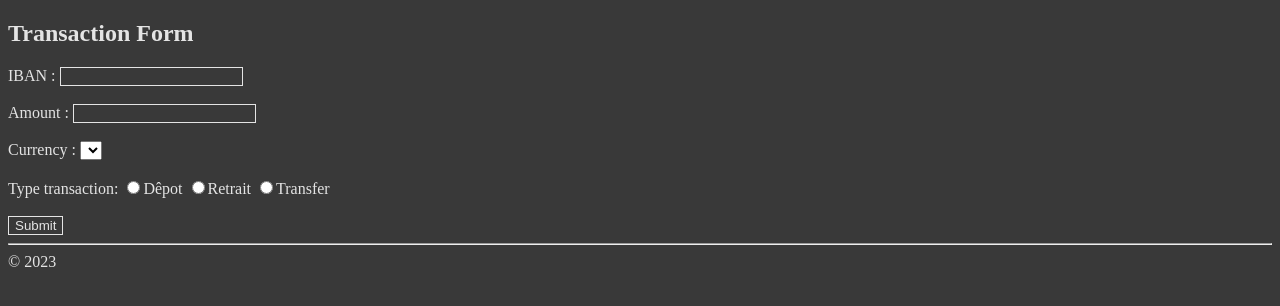
After one commit to Eduardo-Cerqueira/phpDB, a PHP site: template src/pages/user_transac_form.php in a window 1280 px wide. The commit adds this page. Shown: the top 306 px of the page. Run offline with PHP 8.4, Linux system fonts and the light colour scheme; the template is opened without the code that fills it: most values are stand-ins (such as "Sample title", 1, 10 or a date in 2020); a stand-in replaces the project's code that opens the database connection; lists and menus that the app fills with data are empty.

Commit message:
Adapt Eduardo form transaction to user panel

```diff
--- a/src/pages/user_depot_history.php
+++ b/src/pages/user_depot_history.php
@@ -2,7 +2,7 @@
 
 <?php
 
-$all_transac = $dbManager->select('SELECT * FROM transactions WHERE type = ? ', 'Transactions', ['depot']);
+$all_transac = $dbManager->select('SELECT * FROM transactions WHERE type = ? AND id = ?', 'Transactions', ['depot', $user['id']]);
 ?>
 <form action="/actions/valid_depot.php" method="post">
     <?php if ($all_transac) { ?>
--- /dev/null
+++ b/src/pages/user_transac_form.php
@@ -0,0 +1,25 @@
+<h2>Transaction Form</h2>
+<form action="/actions/user_transac_form.php" method="post">
+    IBAN : <input type="text" name="iban">
+    <br><br>
+    Amount : <input type="number"  name="amount">
+    <br><br>
+    Currency :
+    <select name="Currency">
+        Currency:
+        <?php
+        $forms = $dbManager->select('SELECT name FROM currency', 'Currency', []);
+        foreach ($forms as $key => $value) {
+            $name = ($value->name); ?>
+            <option value= <?php echo($name) ?> > <?php echo($name) ?> </option>
+            <?php
+        }?>
+    </select>
+    <br><br>
+    Type transaction:
+    <input type="radio" name="type_transaction" value="depot">Dêpot
+    <input type="radio" name="type_transaction" value="retrait">Retrait
+    <input type="radio" name="type_transaction" value="transfer">Transfer
+    <br><br>
+    <input type="submit" name="submit" value="Submit">
+</form>
--- a/src/pages/user_transfert_history.php
+++ b/src/pages/user_transfert_history.php
@@ -36,5 +36,5 @@ $all_transfer = $dbManager->select('SELECT * FROM transfers WHERE sender = ? OR
             </tbody>
         </table>
     <?php } else {
-        echo "<p> Vous n'avez aucun depots :(</p>";
+        echo "<p> Vous n'avez aucun tranferts :|</p>";
     } ?>
--- a/src/pages/user_withdraw_history.php
+++ b/src/pages/user_withdraw_history.php
@@ -2,7 +2,7 @@
 
 <?php
 
-$all_transac = $dbManager->select('SELECT * FROM transactions WHERE type = ? ', 'Transactions', ['retrait']);
+$all_transac = $dbManager->select('SELECT * FROM transactions WHERE type = ? AND id = ?', 'Transactions', ['retrait', $user["id"]]);
 ?>
 <form action="/actions/valid_depot.php" method="post">
     <?php if ($all_transac) { ?>
@@ -42,5 +42,5 @@ $all_transac = $dbManager->select('SELECT * FROM transactions WHERE type = ? ',
             </tbody>
         </table>
     <?php } else {
-        echo "<p> Vous n'avez aucun retrait </p>";
+        echo "<p> Vous n'avez aucun retraits :) </p>";
     } ?>
--- a/www/actions/valid_depot.php
+++ b/www/actions/valid_depot.php
@@ -11,5 +11,4 @@ else if (isset($_POST['no'])) {
 }
 $dbManager->update('transactions',['processed_at' => date('Y-m-d H:i:s'), 'status' => $status, 'processed_by' => $user['fullname'], 'processed' => 1], $id);
 header("Location: /../admin_panel.php");
-
 ?>
--- a/www/user_panel.php
+++ b/www/user_panel.php
@@ -10,6 +10,7 @@ $page_title = 'User panel';
 require_once __DIR__ . '/../src/partials/header.php'; ?>
 <body>
 	<?php require_once __DIR__ . '/../src/partials/menu.php'; ?>
+	<?php require_once __DIR__ . '/../src/pages/user_transac_form.php'; ?>
 	<?php require_once __DIR__ . '/../src/pages/user_recap.php'; ?>
 	<?php require_once __DIR__ . '/../src/pages/user_depot_history.php'; ?>
 	<?php require_once __DIR__ . '/../src/pages/user_withdraw_history.php'; ?>
```
Also changed, not shown: www/actions/user_transac_form.php (added, +16 -0 lines).
